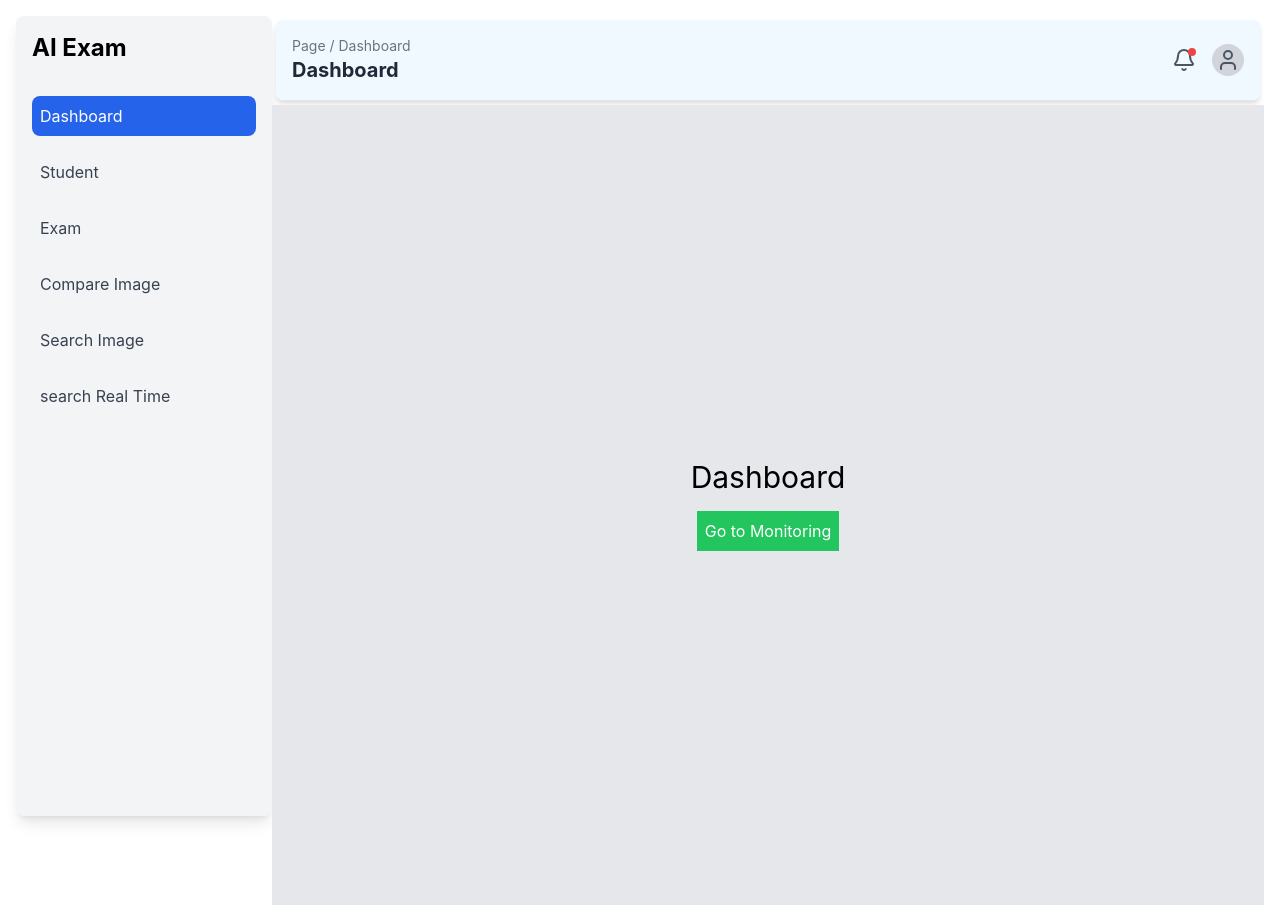
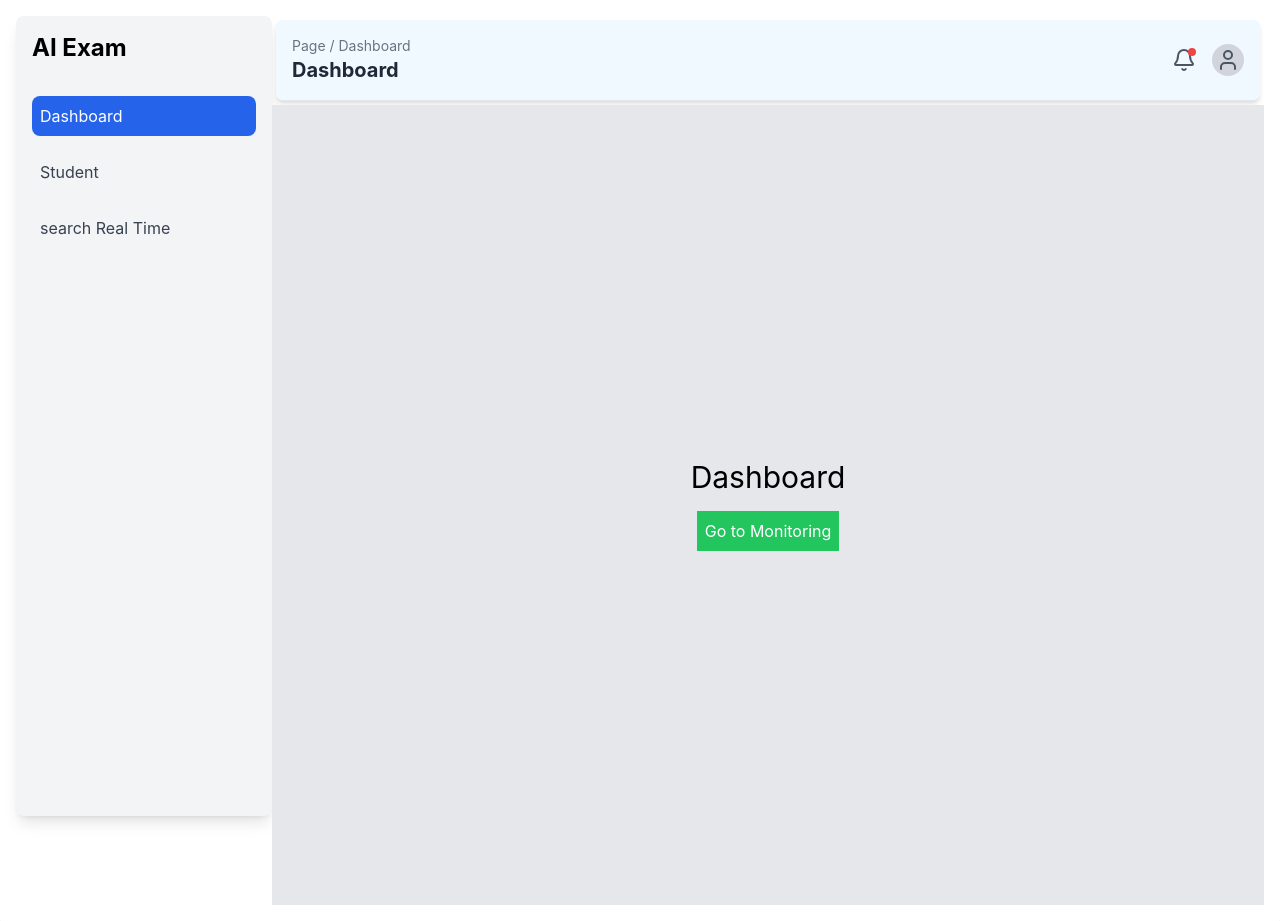
Before and after one commit to radanpro/identity, a React (Create React App) app: page / in a window 1280 px wide. Built offline with nearby package versions, Linux system fonts and the light colour scheme.

Commit message:
hidding some links in sidebar

```diff
--- a/src/components/Sidebar.js
+++ b/src/components/Sidebar.js
@@ -30,7 +30,7 @@ const Sidebar = () => {
         >
           Student
         </NavLink>
-        <NavLink
+        {/* <NavLink
           to="/exam"
           className={({ isActive }) =>
             `block p-2 rounded-lg ${
@@ -39,8 +39,8 @@ const Sidebar = () => {
           }
         >
           Exam
-        </NavLink>
-        <NavLink
+        </NavLink> */}
+        {/* <NavLink
           to="/compare-image"
           className={({ isActive }) =>
             `block p-2 rounded-lg ${
@@ -49,8 +49,8 @@ const Sidebar = () => {
           }
         >
           Compare Image
-        </NavLink>
-        <NavLink
+        </NavLink> */}
+        {/* <NavLink
           to="/search-image"
           className={({ isActive }) =>
             `block p-2 rounded-lg ${
@@ -59,7 +59,7 @@ const Sidebar = () => {
           }
         >
           Search Image
-        </NavLink>
+        </NavLink> */}
         <NavLink
           to="/camera"
           className={({ isActive }) =>
```
